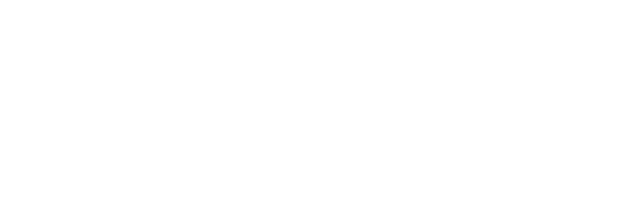
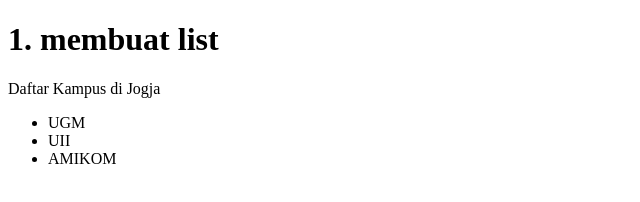
Before and after one commit to RasyifIbnu/pw_praktikum_2, a plain HTML site: page index.html in a window 1280 px wide. Shown: the whole page, without its empty margins (0-640 px from the left). Drawn offline with Linux system fonts and the light colour scheme.

Commit message:
Menambah Kampus

```diff
--- a/index.html
+++ b/index.html
@@ -6,6 +6,12 @@
     <title>Praktikum 2</title>
 </head>
 <body>
-
+    <h1>1. membuat list</h1>
+    <p> Daftar Kampus di Jogja</p>
+    <ul>
+        <li>UGM</li>
+        <li>UII</li>
+        <li>AMIKOM</li>
+    </ul>
 </body>
 </html>
```
